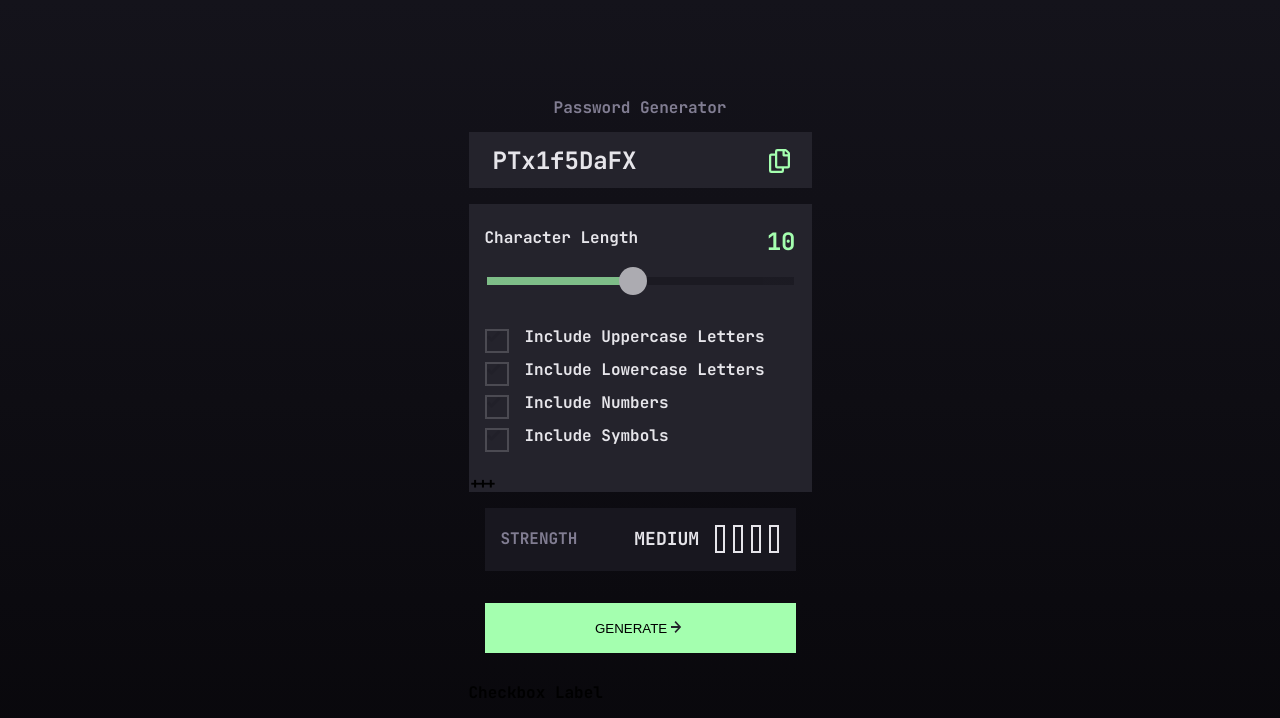
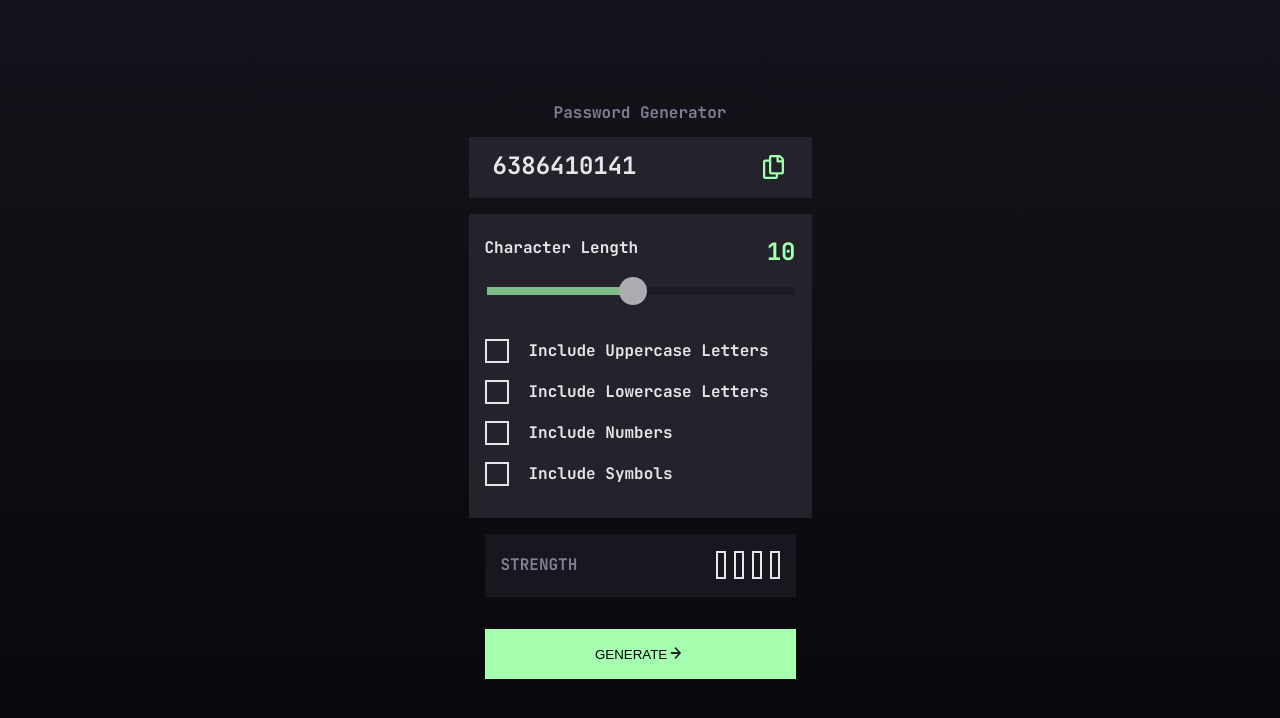
Before and after one commit to AchiPhutkaradze/password-generator, a plain HTML site: page index.html in a window 1280 px wide. Both pictures are taken after a click on the button "GENERATE". Drawn offline with Linux system fonts and the light colour scheme.

Commit message:
copy function  and password generation

```diff
--- a/index.html
+++ b/index.html
@@ -16,7 +16,10 @@
       <main>
         <div class="generator">
           <span id="password">PTx1f5DaFX</span>
-          <img id="copy" src="./images/icon-copy.svg" />
+          <button id="copy-btn">
+            <span id="copied">copied</span>
+            <img id="copy" src="./images/icon-copy.svg" />
+          </button>
         </div>
         <div class="container">
           <div class="slider-div">
@@ -34,35 +37,27 @@
           <div class="box">
             <div class="checkbox-div">
               <div class="upper all">
-                <input type="checkbox" id="myinput-large custom" />
-                <label for="checkbox"></label>
-                <p class="uppercase">Include Uppercase Letters</p>
+                <input type="checkbox" class="chk" id="cb1" />
+                <label for="cb1" class="label">Include Uppercase Letters</label>
               </div>
               <div class="lower all">
-                <input type="checkbox" id="myinput-large custom" />
-                <label for="checkbox"></label>
-                <p class="lowercase">Include Lowercase Letters</p>
+                <input type="checkbox" class="chk" id="cb2" />
+                <label for="cb2" class="label">Include Lowercase Letters</label>
               </div>
               <div class="num all">
-                <input type="checkbox" id="myinput-large custom" />
-                <label for="checkbox"></label>
-                <p class="numbers">Include Numbers</p>
+                <input type="checkbox" class="chk" id="cb3" />
+                <label for="cb3" class="label">Include Numbers</label>
               </div>
               <div class="sym all">
-                <!-- <div class="checkbox fourth"> -->
-                <input type="checkbox" id="myinput-large custom" />
-                <label for="checkbox"></label>
-
-                <!-- <img id="check" src="./images/icon-check.svg" /> -->
-                <p class="symbols">Include Symbols</p>
+                <input type="checkbox" class="chk" id="cb4" />
+                <label for="cb4" class="label">Include Symbols</label>
               </div>
             </div>
           </div>
-          +++
         </div>
         <div class="last-div">
           <span id="strength">STRENGTH</span>
-          <span id="medium">MEDIUM</span>
+          <span id="medium"></span>
           <div class="level-boxes">
             <div class="lvl one"></div>
             <div class="lvl two"></div>
@@ -70,15 +65,10 @@
             <div class="lvl four"></div>
           </div>
         </div>
-        <button id="generate">
+        <button id="generate" class="btn">
           <span>GENERATE</span>
           <img id="arrow" src="./images/icon-arrow-right.svg" />
         </button>
-        <label class="custom-checkbox">
-          <input type="checkbox" />
-          <span class="checkmark"></span>
-          Checkbox Label
-        </label>
       </main>
     </body>
   </body>
--- a/main.js
+++ b/main.js
@@ -1,12 +1,14 @@
-const slider = document.getElementById("slider");
+let slider = document.getElementById("slider");
 const number = document.getElementById("number");
-const checkboxOne = document.querySelector(".first");
-const checkboxTwo = document.querySelector(".second");
-const checkboxThree = document.querySelector(".third");
-const checkboxFour = document.querySelector(".fourth");
-
-const arry = document.getElementById("myinput-large custom");
-console.log(arry);
+const checkboxes = document.querySelectorAll(".chk");
+let one = document.querySelector(".one");
+const lvl = document.querySelectorAll(".lvl");
+let generate = document.getElementById("generate");
+const text = document.getElementById("medium");
+let password = document.getElementById("password");
+let copyBtn = document.getElementById("copy-btn");
+let strength = 0;
+let charset = "";
 
 //lvl-boxes
 
@@ -26,31 +28,84 @@ slider.addEventListener("input", function (event) {
   );
 });
 
-checkboxOne.addEventListener("click", function () {
-  if (checkboxOne.style.backgroundColor === "") {
-    checkboxOne.style.backgroundColor = "#A4FFAF";
+Array.from(checkboxes).forEach((checkbox) => {
+  checkbox.addEventListener("change", function () {
+    if (checkbox.checked) {
+      strength++;
+    } else {
+      strength--;
+    }
+  });
+});
+
+generate.addEventListener("click", function () {
+  if (strength == 1) {
+    lvl[0].style.backgroundColor = "var(--1---Red, #F64A4A)";
+    text.innerHTML = "TOO WEAK!";
   } else {
-    checkboxOne.style.backgroundColor = "";
+    lvl[0].style.backgroundColor = "";
+    text.innerHTML = "";
   }
+  if (strength == 2) {
+    lvl[0].style.backgroundColor = "var(--2---Orange, #FB7C58)";
+    lvl[1].style.backgroundColor = "var(--2---Orange, #FB7C58)";
+    text.innerHTML = "WEAK";
+  } else {
+    lvl[(0, 1)].style.backgroundColor = "";
+  }
+  if (strength == 3) {
+    lvl[0].style.backgroundColor = "var(--3---Yellow, #F8CD65)";
+    lvl[1].style.backgroundColor = "var(--3---Yellow, #F8CD65)";
+    lvl[2].style.backgroundColor = "var(--3---Yellow, #F8CD65)";
+    text.innerHTML = "MEDIUM";
+  } else {
+    lvl[(0, 1, 2)].style.backgroundColor = "";
+  }
+  if (strength == 4) {
+    lvl[0].style.backgroundColor = "var(--Neon-Green, #A4FFAF)";
+    lvl[1].style.backgroundColor = "var(--Neon-Green, #A4FFAF)";
+    lvl[2].style.backgroundColor = "var(--Neon-Green, #A4FFAF)";
+    lvl[3].style.backgroundColor = "var(--Neon-Green, #A4FFAF)";
+    text.innerHTML = "STRONG";
+  } else {
+    lvl[(0, 1, 2, 3)].style.backgroundColor = "";
+  }
+
+  charset = "";
+  password.innerHTML = generateRandomPassword(parseInt(slider.value));
 });
-checkboxTwo.addEventListener("click", function () {
-  if (checkboxTwo.style.backgroundColor === "") {
-    checkboxTwo.style.backgroundColor = "#A4FFAF";
-  } else {
-    checkboxTwo.style.backgroundColor = "";
+document.addEventListener("DOMContentLoaded", function () {
+  copyBtn.addEventListener("click", function () {
+    const textArea = document.createElement("textarea");
+    textArea.value = password.textContent;
+
+    document.body.appendChild(textArea);
+    textArea.select();
+    document.execCommand("copy");
+    document.body.removeChild(textArea);
+    document.getElementById("copied").style.display = "block";
+  });
+});
+
+function generateRandomPassword(length) {
+  if (checkboxes[0].checked) {
+    charset += "QWERTYUIOPASDFGHJKLZXCVBNM";
   }
-});
-checkboxThree.addEventListener("click", function () {
-  if (checkboxThree.style.backgroundColor === "") {
-    checkboxThree.style.backgroundColor = "#A4FFAF";
-  } else {
-    checkboxThree.style.backgroundColor = "";
+  if (checkboxes[1].checked) {
+    charset += "qwertyuiopasdfghjklzxcvbnm";
   }
-});
-checkboxFour.addEventListener("click", function () {
-  if (checkboxFour.style.backgroundColor === "") {
-    checkboxFour.style.backgroundColor = "#A4FFAF";
-  } else {
-    checkboxFour.style.backgroundColor = "";
+  if (checkboxes[2]) {
+    charset += "1234567890";
   }
-});
+  if (checkboxes[3].checked) {
+    charset += "!@#$%^&*()_+=";
+  }
+  let password = "";
+
+  for (let i = 0; i < length; i++) {
+    const randomIndex = Math.floor(Math.random() * charset.length);
+    password += charset[randomIndex];
+  }
+
+  return password;
+}
--- a/style.css
+++ b/style.css
@@ -136,12 +136,14 @@ p {
   padding: 17px 16px 18px 16px;
   align-items: center;
   margin: 0 16px 0;
+  justify-content: space-between;
 }
 #medium {
   color: var(--almost-white, #e6e5ea);
   font-size: 18px;
   font-weight: 700;
-  margin-left: 57px;
+  white-space: pre;
+  margin-left: 20px;
 }
 #strength {
   color: var(--grey, #817d92);
@@ -151,7 +153,6 @@ p {
 .level-boxes {
   display: flex;
   gap: 8px;
-  margin-left: 16px;
 }
 .lvl {
   width: 10px;
@@ -173,35 +174,53 @@ button {
   cursor: pointer;
 }
 
-input[type="checkbox"] {
+.all {
+  display: flex;
+  align-items: center;
+}
+.all label {
+  cursor: pointer;
+  display: flex;
+  gap: 20px;
+  align-items: center;
+}
+
+.all input[type="checkbox"] {
+  cursor: pointer;
+  opacity: 0;
+  position: absolute;
+}
+.all label::before {
+  content: "";
+  width: 20px;
+  height: 20px;
+  border: 2px solid var(--Almost-White, #e6e5ea);
+}
+.all input[type="checkbox"]:checked + label::before {
+  content: url(../password-generator/images/icon-check.svg);
+  background-color: #a4ffaf;
+  display: flex;
+  align-items: center;
+  justify-content: center;
+}
+
+.label {
+  color: var(--almost-white, #e6e5ea);
+  font-size: 16px;
+  font-weight: 700;
+}
+#copy {
+  cursor: pointer;
+}
+#copy-btn {
+  background: var(--dark-grey, #24232c);
+  cursor: pointer;
+}
+#copied {
+  color: #e6e5ea;
+  position: relative;
+  top: -29px;
+  font-family: sans-serif;
+  left: 28px;
   display: none;
 }
-
-input[type="checkbox"] + label {
-  position: relative;
-  padding-left: 30px;
-  cursor: pointer;
-}
-
-input[type="checkbox"] + label::before {
-  content: "";
-  position: absolute;
-  left: 0;
-  top: 0;
-  width: 20px;
-  height: 20px;
-  border: 2px solid #000;
-  border: 2px solid var(--almost-white, #e6e5ea);
-  justify-content: center;
-  align-items: center;
-  /* background-color: #fff; */
-  background-image: url(./images/icon-check.svg);
-  background-repeat: no-repeat;
-  opacity: 0.2;
-  border: 2px solid var(--Almost-White, #e6e5ea);
-}
-
-input[type="checkbox"]:checked + label::before {
-  background-color: #007bff;
-  border-color: #007bff;
-}
```
